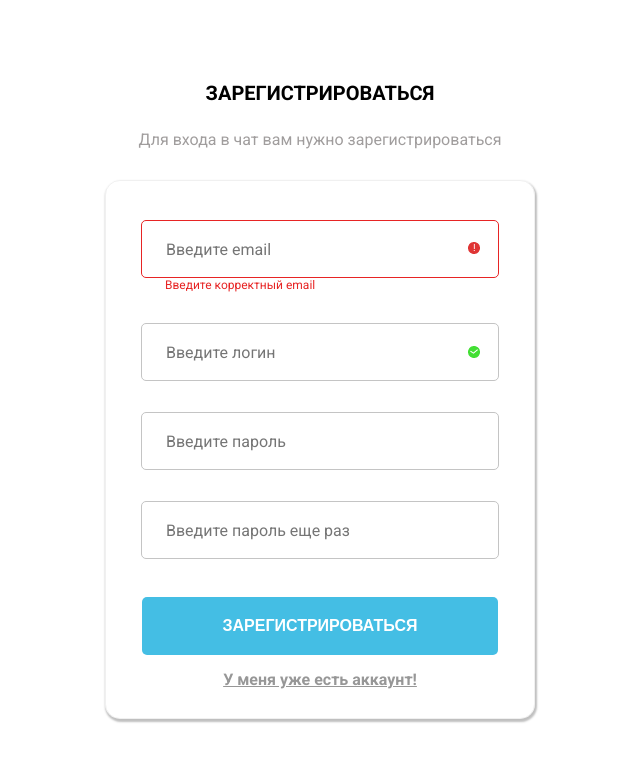
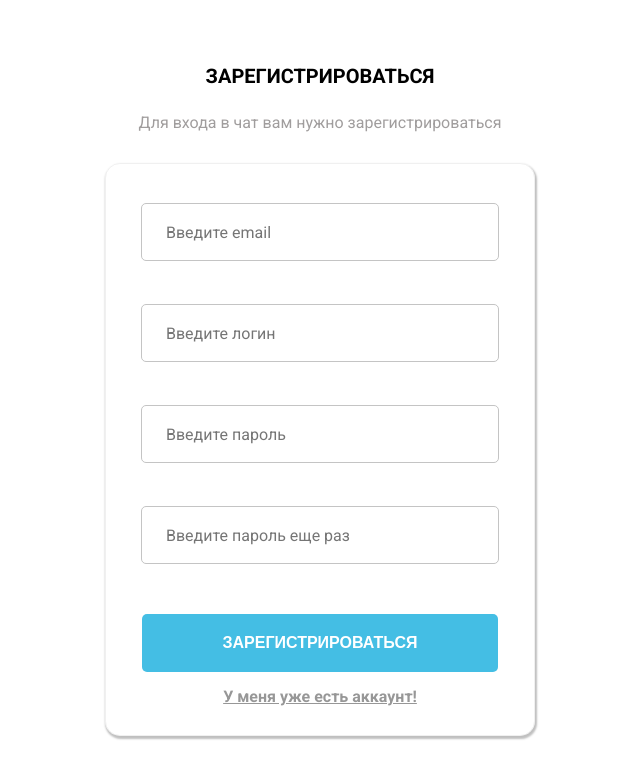
Before and after one commit to cartario/chatFull, a React (Create React App) app: page /register in a window 1280 px wide. Shown: the top 778 px of the page, without its empty margins (320-960 px from the left). Built offline with nearby package versions, Linux system fonts and the light colour scheme.

Commit message:
валидация register

```diff
--- a/package.json
+++ b/package.json
@@ -3,15 +3,19 @@
   "version": "0.1.0",
   "private": true,
   "dependencies": {
+    "@hookform/resolvers": "1.0.1",
     "@testing-library/jest-dom": "^5.11.5",
     "@testing-library/react": "^11.1.1",
     "@testing-library/user-event": "^12.2.0",
+    "classnames": "2.2.6",
     "node-sass": "^4.0.0",
     "react": "^17.0.1",
     "react-dom": "^17.0.1",
+    "react-hook-form": "6.11.0",
     "react-router-dom": "5.2.0",
     "react-scripts": "4.0.0",
-    "web-vitals": "^0.2.4"
+    "web-vitals": "^0.2.4",
+    "yup": "0.29.3"
   },
   "scripts": {
     "start": "react-scripts start",
--- a/src/App.js
+++ b/src/App.js
@@ -1,5 +1,5 @@
-import Auth from './components/Auth';
-import Register from './components/Register';
+import Auth from './pages/Auth';
+import Register from './pages/Register';
 import {Route, Link} from 'react-router-dom';
 
 function App() {
--- a/src/components/Auth.jsx
+++ /dev/null
@@ -1,26 +0,0 @@
-import React from 'react';
-import {Link} from 'react-router-dom';
-import Field from './Field';
-
-export default () => {
-  const handleClick = (e)=>{
-    e.preventDefault();
-  }
-
-  return (
-    <div className="auth">
-      <div className="auth__header">
-        <h2>Войти в аккаунт</h2>
-        <p>Пожалуйста войдите в свой аккаунт</p>
-      </div>
-      <form className="auth__form">
-        <Field obj={{type: "text", name:"user", placeholder: "Введите логин", valid: 0}}/>
-        <Field obj={{type: "password", name:"password", placeholder: "Введите пароль"}}/>
-        <div className="auth__controls">
-          <button tabIndex="0" onClick={handleClick} className="auth__login" type="submit">Войти в аккаунт</button>
-          <Link to="/register" tabIndex="0" className="auth__signin">Зарегистрироваться</Link>
-        </div>
-      </form>
-    </div>
-  );
-};
--- a/src/components/Field.jsx
+++ b/src/components/Field.jsx
@@ -16,7 +16,7 @@ export default ({obj}) => {
 
   return (
     <div className={`auth__field ${getValid(valid)}`}>
-      <input name={name} type={type} placeholder={placeholder} />
+      <input name={name} type={type} placeholder={placeholder}/>
       <span className="auth__error">Введите корректный {placeholder.split(' ')[1]}</span>
     </div>
   )
--- a/src/components/Register.jsx
+++ /dev/null
@@ -1,50 +0,0 @@
-import React from 'react';
-import { Link } from 'react-router-dom';
-import Field from './Field';
-
-export default () => {
-  const handleClick = (e) => {
-    e.preventDefault();
-  };
-
-  const isSuccess = false;
-
-  return (
-    <div className="auth">
-      <div className="auth__header">
-        <h2>Зарегистрироваться</h2>
-        <p>Для входа в чат вам нужно зарегистрироваться</p>
-      </div>
-      <form className="auth__form register__form">
-        {!isSuccess ? (
-          <>
-            <Field obj={{ type: 'email', name: 'email', placeholder: 'Введите email', valid: 0 }} />
-            <Field obj={{ type: 'text', name: 'user', placeholder: 'Введите логин', valid: 1 }} />
-            <Field obj={{ type: 'password', name: 'password', placeholder: 'Введите пароль' }} />
-            <Field
-              obj={{
-                type: 'password',
-                name: 'check-password',
-                placeholder: 'Введите пароль еще раз',
-              }}
-            />
-            <div className="auth__controls">
-              <button tabIndex="0" onClick={handleClick} className="auth__login" type="submit">
-                Зарегистрироваться
-              </button>
-              <Link to="/auth" tabIndex="0" className="auth__signin">
-                У меня уже есть аккаунт!
-              </Link>
-            </div>
-          </>
-        ) : (
-          <div className="register__info">
-            <h2>Подтвердите свой аккаунт</h2>
-            <p>На вашу почту отправлено письмо с ссылкой для подтверждения аккаунта</p>
-            <Link to="/auth">Войти</Link>
-          </div>
-        )}
-      </form>
-    </div>
-  );
-};
--- /dev/null
+++ b/src/pages/Auth.jsx
@@ -0,0 +1,68 @@
+import React from 'react';
+import { Link } from 'react-router-dom';
+import { useForm } from 'react-hook-form';
+import { yupResolver } from '@hookform/resolvers/yup';
+import * as yup from "yup";
+import classnames from 'classnames';
+
+const schema = yup.object().shape({
+  email: yup.string().email().required("email обязательное поле"),
+  user: yup.string().matches(/^[a-z0-9_]+$/i, "только латинскими буквами и цифрами").min(2, "минимум 2 символа").required(),
+  password: yup.string().min(6, "минимум 6 символов").max(40).required(),
+  checkpassword: yup.string()
+  .oneOf([yup.ref("password"), null], "Пароли должны совпадать")
+  .min(6, "минимум 6 символов").max(40).required(),
+});
+
+export default () => {
+  const { register, handleSubmit, watch, errors } = useForm({
+    resolver: yupResolver(schema)
+  });
+
+  const onSubmit = (data) => {
+    debugger;
+    console.log('yep')
+
+    console.log(data);
+  };
+
+  return (
+    <div className="auth">
+      <div className="auth__header">
+        <h2>Войти в аккаунт</h2>
+        <p>Пожалуйста войдите в свой аккаунт</p>
+      </div>
+      <form className="auth__form" onSubmit={handleSubmit(onSubmit)}>
+        <div
+          className={classnames({
+            auth__field: true,
+            invalid: !!errors.email,
+            valid: !errors.email && watch().email,
+          })}
+        >
+          <input name="email" type="email" placeholder="Введите email" ref={register} />
+          <p className="auth__error">{errors.email?.message}</p>
+        </div>
+
+        <div
+          className={classnames({
+            auth__field: true,
+            invalid: !!errors.password,
+            valid: !errors.password && watch().password,
+          })}
+        >
+          <input name="password" type="password" placeholder="Введите пароль" ref={register} />
+          <p className="auth__error">{errors.password?.message}</p>
+        </div>
+        <div className="auth__controls">
+          <button tabIndex="0" className="auth__login" type="submit">
+            Войти в аккаунт
+          </button>
+          <Link to="/register" tabIndex="0" className="auth__signin">
+            Зарегистрироваться
+          </Link>
+        </div>
+      </form>
+    </div>
+  );
+};
--- /dev/null
+++ b/src/pages/Register.jsx
@@ -0,0 +1,90 @@
+import React from 'react';
+import { Link } from 'react-router-dom';
+import Field from '../components/Field';
+import { useForm } from 'react-hook-form';
+import { yupResolver } from '@hookform/resolvers/yup';
+import * as yup from "yup";
+import classnames from 'classnames';
+
+const schema = yup.object().shape({
+  email: yup.string().email().required("email обязательное поле"),
+  user: yup.string().matches(/^[a-z0-9_]+$/i, "только латинскими буквами и цифрами").min(2, "минимум 2 символа").required(),
+  password: yup.string().min(6, "минимум 6 символов").max(40).required(),
+  checkpassword: yup.string()
+  .oneOf([yup.ref("password"), null], "Пароли должны совпадать")
+  .min(6, "минимум 6 символов").max(40).required(),
+});
+
+export default () => {
+  const [isSuccess, setSuccess] = React.useState(false);
+  const { register, handleSubmit, watch, errors } = useForm({
+    resolver: yupResolver(schema)
+  });
+
+  const onSubmit = () => {
+    setSuccess(true);
+    const data = watch();
+    console.log(data);
+  };
+
+  return (
+    <div className="auth">
+      <div className="auth__header">
+        <h2>Зарегистрироваться</h2>
+        <p>Для входа в чат вам нужно зарегистрироваться</p>
+      </div>
+      <form className="auth__form register__form" onSubmit={handleSubmit(onSubmit)}>
+        {!isSuccess ? (
+          <>
+            <div className={classnames({
+              "auth__field": true,
+              "invalid": !!errors.email,
+              "valid": !errors.email&&watch().email
+            })}>
+              <input name="email" type="email" placeholder="Введите email" ref={register}/>
+              <p className="auth__error">{errors.email?.message}</p>
+            </div>
+            <div className={classnames({
+              "auth__field": true,
+              "invalid": !!errors.user,
+              "valid": !errors.user&&watch().user
+            })}>
+              <input name="user" type="text" placeholder="Введите логин" ref={register}/>
+              <p className="auth__error">{errors.user?.message}</p>
+            </div>
+            <div className={classnames({
+              "auth__field": true,
+              "invalid": !!errors.password,
+              "valid": !errors.password&&watch().password
+            })}>
+              <input name="password" type="password" placeholder="Введите пароль" ref={register}/>
+              <p className="auth__error">{errors.password?.message}</p>
+            </div>
+            <div className={classnames({
+              "auth__field": true,
+              "invalid": !!errors.checkpassword,
+              "valid": !errors.checkpassword&&watch().checkpassword
+            })}>
+              <input name="checkpassword" type="password" placeholder="Введите пароль еще раз" ref={register}/>
+              <p className="auth__error">{errors.checkpassword?.message}</p>
+            </div>
+            <div className="auth__controls">
+              <button tabIndex="0" className="auth__login" type="submit">
+                Зарегистрироваться
+              </button>
+              <Link to="/auth" tabIndex="0" className="auth__signin">
+                У меня уже есть аккаунт!
+              </Link>
+            </div>
+          </>
+        ) : (
+          <div className="register__info">
+            <h2>Подтвердите свой аккаунт</h2>
+            <p>На вашу почту отправлено письмо с ссылкой для подтверждения аккаунта</p>
+            <Link to="/auth">Войти</Link>
+          </div>
+        )}
+      </form>
+    </div>
+  );
+};
--- a/src/styles/auth.scss
+++ b/src/styles/auth.scss
@@ -69,7 +69,7 @@
 }
 
 .auth__error {
-  display: none;
+
   padding-left: 24px;
   font-size: 12px;
   color: rgb(231, 36, 36);
```
Also changed, not shown: 1 other file (tests, documents, lock files or other folders).
